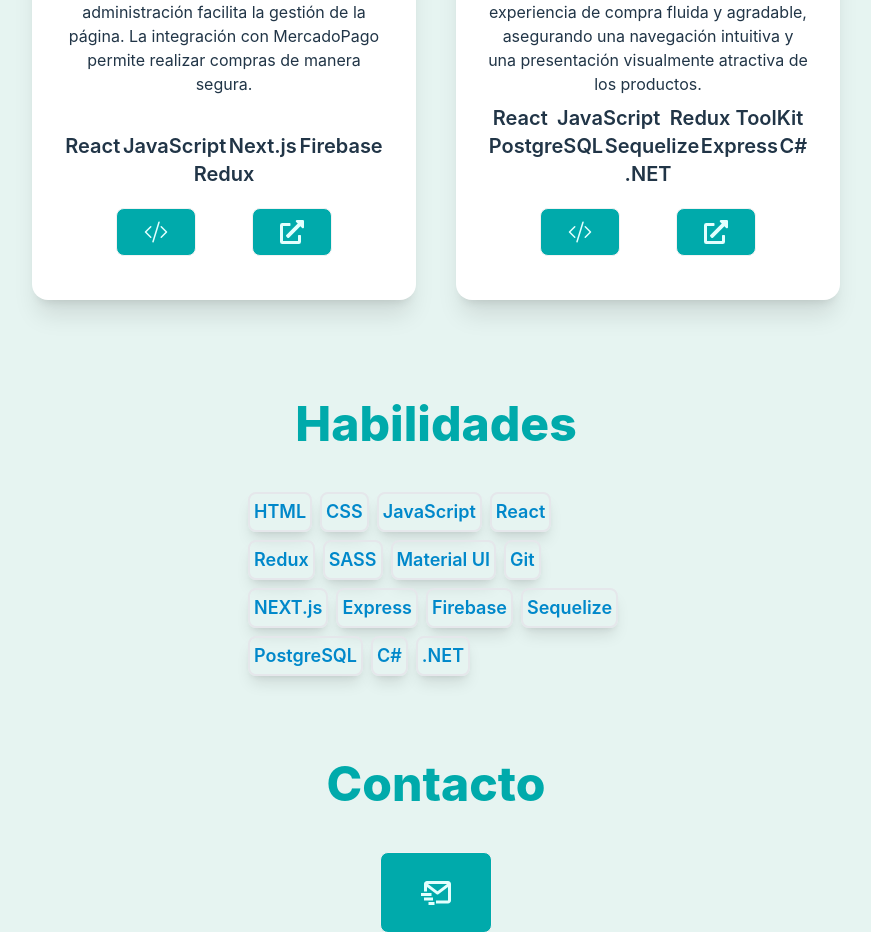
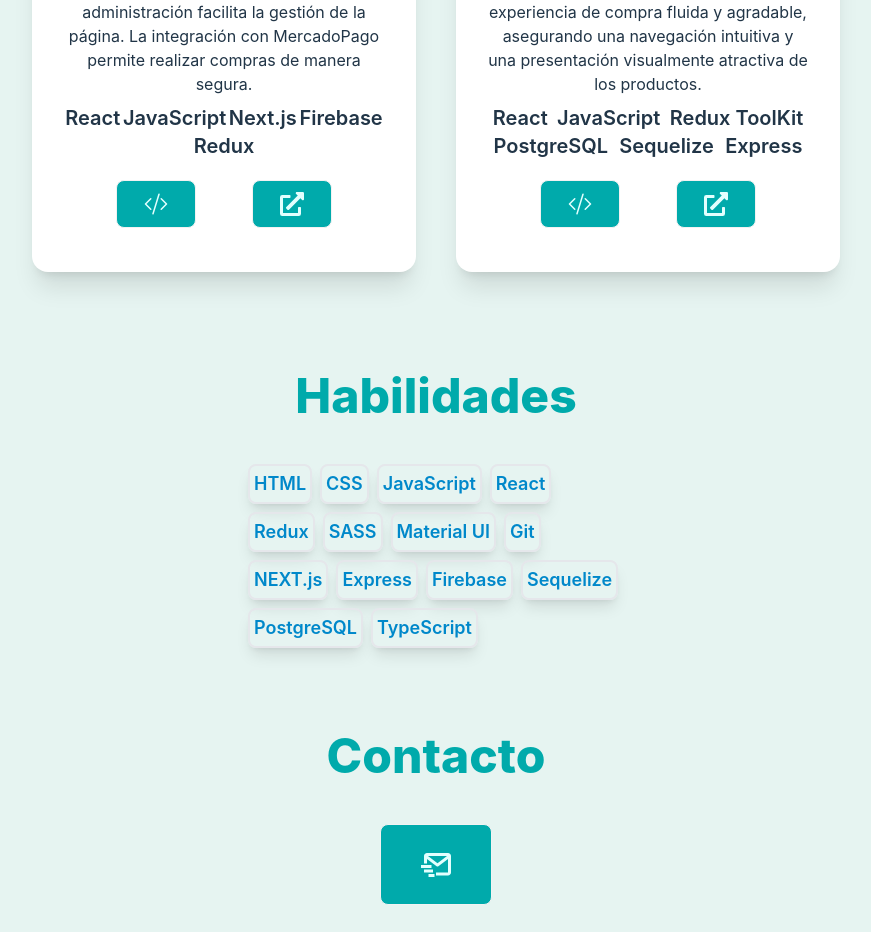
Before and after one commit to JesusEGomez/portfolio, a React (Vite) app: page / in a window 1280 px wide. Shown: the part 1322-2254 px from the top of the page, without its empty margins (204-1075 px from the left). Built offline with nearby package versions, Linux system fonts and the light colour scheme.

Commit message:
Update portFolio.js

```diff
--- a/src/portFolio.js
+++ b/src/portFolio.js
@@ -32,8 +32,6 @@ const projects = [
       "PostgreSQL",
       "Sequelize",
       "Express",
-      "C#",
-      ".NET"
     ],
     code: "https://github.com/JesusEGomez/Step-by-Step",
     deploy: "https://step-by-step-pi.vercel.app/",
@@ -54,8 +52,8 @@ const skills = [
   "Firebase",
   "Sequelize",
   "PostgreSQL",
-  "C#",
-  ".NET",
+  "TypeScript"
+
 ];
 
 const contact = {
```
